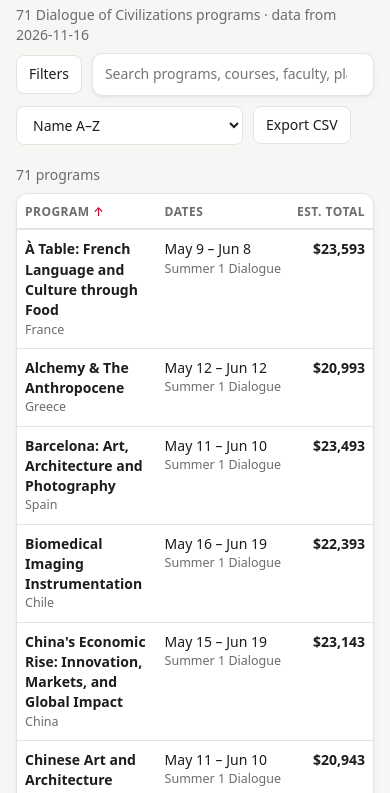
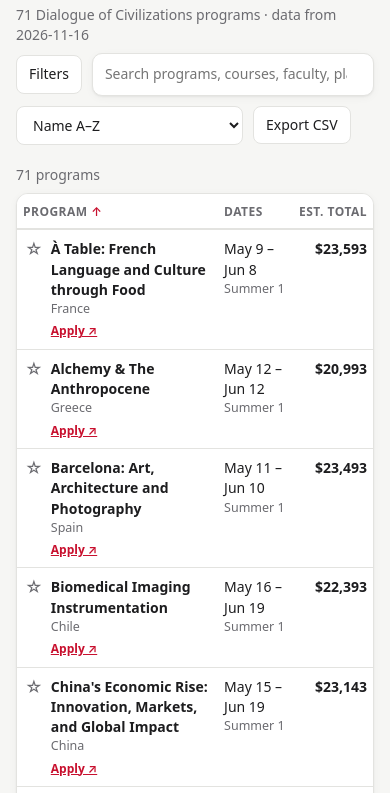
Before and after one commit to praneel-g/nu-dialogues, a plain HTML site: page ui/index.html in a window 390 px wide. Shown: the part 51-844 px from the top of the page. Drawn offline with Linux system fonts and the light colour scheme.

Commit message:
Add stars saved on the device and direct Apply links
Stars are kept in localStorage (guarded, so a blocked store just means
stars don't persist), sync across tabs, and feed a Starred only filter.
Apply links go to the portal's Students.Apply URL for the program, which
survives the sign-in redirect, and only show while it accepts applications.

Also fix the table being clipped: long faculty names and cross-listed
course codes couldn't wrap, which hid the DOC fee and total columns at
common laptop widths and made phones 360px and under scroll sideways.

```diff
--- a/ui/index.html
+++ b/ui/index.html
@@ -9,19 +9,19 @@
 <style>
 :root {
   --bg: #f6f6f4; --panel: #ffffff; --text: #1d1d1f; --muted: #6b6b70; --line: #e3e3e0;
-  --accent: #c8102e; --accent-soft: #fbe9ec; --chip: #f0f0ee; --hover: #fafaf8; --focus: #2563eb;
+  --accent: #c8102e; --accent-soft: #fbe9ec; --star: #d97706; --chip: #f0f0ee; --hover: #fafaf8; --focus: #2563eb;
   --shadow: 0 1px 2px rgba(0,0,0,.05), 0 2px 8px rgba(0,0,0,.04);
 }
 @media (prefers-color-scheme: dark) {
   :root:not([data-theme="light"]) {
     --bg: #141416; --panel: #1c1c1f; --text: #ececee; --muted: #9a9aa2; --line: #2e2e33;
-    --accent: #ff5a6e; --accent-soft: #3a1d23; --chip: #26262a; --hover: #222226; --focus: #60a5fa;
+    --accent: #ff5a6e; --accent-soft: #3a1d23; --star: #fbbf24; --chip: #26262a; --hover: #222226; --focus: #60a5fa;
     --shadow: none;
   }
 }
 :root[data-theme="dark"] {
   --bg: #141416; --panel: #1c1c1f; --text: #ececee; --muted: #9a9aa2; --line: #2e2e33;
-  --accent: #ff5a6e; --accent-soft: #3a1d23; --chip: #26262a; --hover: #222226; --focus: #60a5fa;
+  --accent: #ff5a6e; --accent-soft: #3a1d23; --star: #fbbf24; --chip: #26262a; --hover: #222226; --focus: #60a5fa;
   --shadow: none;
 }
 * { box-sizing: border-box; }
@@ -98,12 +98,18 @@ th .arrow { color: var(--accent); }
 tbody tr.row { cursor: pointer; }
 tbody tr.row:hover { background: var(--hover); }
 tr.row.open { background: var(--hover); }
+.name-cell { display: flex; gap: 6px; align-items: flex-start; }
+.star { all: unset; cursor: pointer; font-size: 17px; line-height: 1.2; color: var(--muted); padding: 0 2px; border-radius: 4px; }
+.star:hover { color: var(--accent); }
+.star[aria-pressed=true] { color: var(--star); }
+.star:focus-visible { outline: 2px solid var(--focus); }
+.apply { font-size: 12px; font-weight: 600; white-space: nowrap; }
 .name { font-weight: 600; }
 .where { color: var(--muted); font-size: 12.5px; }
 .num { text-align: right; font-variant-numeric: tabular-nums; white-space: nowrap; }
 .nowrap { white-space: nowrap; }
 .tags { display: flex; flex-wrap: wrap; gap: 4px; }
-.tag { background: var(--chip); border-radius: 6px; padding: 1px 7px; font-size: 12px; white-space: nowrap; }
+.tag { background: var(--chip); border-radius: 6px; padding: 1px 7px; font-size: 12px; }
 .tag.hl { background: var(--accent-soft); color: var(--accent); }
 .prereqs { max-width: 300px; font-size: 12px; line-height: 1.35; }
 .prereq { display: -webkit-box; -webkit-line-clamp: 3; -webkit-box-orient: vertical; overflow: hidden; }
@@ -124,18 +130,31 @@ mark { background: #fde68a; color: inherit; border-radius: 2px; }
 
 .filters-toggle { display: none; }
 .scrim { display: none; }
-@media (max-width: 900px) {
+@media (max-width: 1200px) {
+  .hide-md { display: none; }
+}
+@media (max-width: 1040px) {
   header { padding: 16px 16px 8px; }
   footer { padding: 0 16px 24px; }
-  .layout { grid-template-columns: 1fr; padding: 0 16px 32px; }
+  .layout { grid-template-columns: minmax(0, 1fr); padding: 0 16px 32px; }
   aside { position: fixed; inset: 0 auto 0 0; width: min(88vw, 340px); max-height: none; border-radius: 0; z-index: 20;
     transform: translateX(-105%); transition: transform .2s ease; }
   aside.show { transform: none; }
   .scrim { position: fixed; inset: 0; background: rgba(0,0,0,.35); z-index: 19; }
   .scrim.show { display: block; }
   .filters-toggle { display: inline-block; }
+}
+@media (max-width: 900px) {
   .hide-sm { display: none; }
   th, td { padding: 9px 8px; }
+  .name { hyphens: auto; }
+}
+@media (max-width: 480px) {
+  td.nowrap, th { white-space: normal; }
+  th, td { padding: 9px 6px; }
+}
+@media (max-width: 359px) {
+  .name { overflow-wrap: anywhere; } /* fallback where long words can't be hyphenated */
 }
 </style>
 </head>
@@ -195,7 +214,18 @@ const esc = s => String(s ?? "").replace(/[&<>"']/g, c => ({"&":"&amp;","<":"&lt
 const money = n => (n === null || n === undefined || isNaN(n)) ? "—" : "$" + Math.round(n).toLocaleString();
 const MONTHS = ["Jan","Feb","Mar","Apr","May","Jun","Jul","Aug","Sep","Oct","Nov","Dec"];
 const fmtDate = iso => { if (!iso) return "—"; const [y, m, d] = iso.split("-").map(Number); return `${MONTHS[m - 1]} ${d}, ${y}`; };
-const shortDate = iso => { if (!iso) return "—"; const [, m, d] = iso.split("-").map(Number); return `${MONTHS[m - 1]} ${d}`; };
+const shortDate = iso => { if (!iso) return "—"; const [, m, d] = iso.split("-").map(Number); return `${MONTHS[m - 1]}\u00a0${d}`; };
+
+const applyUrl = id => `https://goglobal.northeastern.edu/index.cfm?FuseAction=Students.Apply&Program_ID=${encodeURIComponent(id)}&RequiredProfile=1`;
+
+// Stars live in this browser only. Storage can be blocked (private windows), so every access is guarded.
+const STAR_KEY = "nu-dialogues:starred";
+function loadStars() {
+  try { const v = JSON.parse(localStorage.getItem(STAR_KEY) || "[]"); return new Set(Array.isArray(v) ? v.map(String) : []); }
+  catch { return new Set(); }
+}
+let stars = loadStars();
+function saveStars() { try { localStorage.setItem(STAR_KEY, JSON.stringify([...stars])); } catch {} }
 
 // Normalise each program once: multi-value fields become arrays.
 const programs = DATA.map(r => {
@@ -245,6 +275,7 @@ const FACETS = [
   { key: "status", label: "Program status" },
 ];
 const TOGGLES = [
+  { key: "starred", label: "Starred only" },
   { key: "honors", label: "Honors-endorsed only" },
   { key: "accepting", label: "Accepting applications" },
   { key: "noPrereqs", label: "No required prerequisites" },
@@ -288,6 +319,8 @@ function matchesOthers(p, skipKey) {
   if (state.to && (!p.end || p.end > state.to)) return false;
   return true;
 }
+const syncStars = () => programs.forEach(p => { p.starred = stars.has(p.id); });
+syncStars();
 const filtered = () => programs.filter(p => matchesOthers(p, null));
 
 function sorted(list) {
@@ -307,7 +340,7 @@ const facetsEl = document.getElementById("facets");
 function buildSidebar() {
   const parts = [];
   parts.push(`<details class="facet" open><summary>Quick filters</summary><div class="facet-body">
-    ${TOGGLES.map(t => `<label class="toggle"><input type="checkbox" data-toggle="${t.key}"> ${esc(t.label)}</label>`).join("")}
+    ${TOGGLES.map(t => `<label class="toggle"><input type="checkbox" data-toggle="${t.key}"> ${esc(t.label)}${t.key === "starred" ? ` <span class="count" id="star-count"></span>` : ""}</label>`).join("")}
   </div></details>`);
   parts.push(`<details class="facet" open><summary>Cost</summary><div class="facet-body range">
     <div class="range-row"><span>Estimated total up to</span><strong id="maxTotalOut"></strong></div>
@@ -364,6 +397,7 @@ function renderFacets() {
     box.querySelector(".facet-tools").style.display = VALUES[f.key].length > 8 || f.multi ? "" : "none";
   }
   TOGGLES.forEach(t => { facetsEl.querySelector(`[data-toggle="${t.key}"]`).checked = state.toggles[t.key]; });
+  document.getElementById("star-count").textContent = stars.size ? `(${programs.filter(p => p.starred).length})` : "";
   const mt = document.getElementById("maxTotal"), mf = document.getElementById("maxFee");
   mt.value = state.maxTotal; mf.value = state.maxFee;
   document.getElementById("maxTotalOut").textContent = state.maxTotal >= LIMITS.total[1] ? "Any" : money(state.maxTotal);
@@ -402,7 +436,7 @@ const COLS = [
   { key: "dates", label: "Dates", sort: "start" },
   { key: "faculty", label: "Faculty", cls: "hide-sm" },
   { key: "courses", label: "Courses", cls: "hide-sm" },
-  { key: "prereqs", label: "Prerequisites", cls: "hide-sm" },
+  { key: "prereqs", label: "Prerequisites", cls: "hide-sm hide-md" },
   { key: "fee", label: "DOC fee", sort: "fee", cls: "num hide-sm" },
   { key: "total", label: "Est. total", sort: "total", cls: "num" },
 ];
@@ -461,25 +495,28 @@ function detailRow(p) {
       <div class="more" style="margin-top:6px">Ranges count at their upper end. Check the brochure for details.</div></div>
     <div><h4>Colleges & subjects</h4>${tagList(p.colleges, state.sel.colleges, 99)}<div style="height:6px"></div>${tagList(p.subjects, state.sel.subjects, 99)}
       ${p.endorsed.length ? `<h4 style="margin-top:12px">Endorsed by</h4>${tagList(p.endorsed, state.sel.endorsed, 99)}` : ""}
-      <p style="margin:12px 0 0"><a href="${esc(r.url)}" target="_blank" rel="noopener">Open brochure ↗</a></p></div>
+      <p style="margin:12px 0 0">${p.accepting ? `<a href="${esc(applyUrl(p.id))}" target="_blank" rel="noopener"><strong>Apply ↗</strong></a> · ` : `<span class="more">Not accepting applications</span> · `}<a href="${esc(r.url)}" target="_blank" rel="noopener">Open brochure ↗</a></p></div>
   </div></td></tr>`;
 }
 
 function renderTable(list) {
   const tbody = document.getElementById("tbody");
   if (!list.length) {
-    tbody.innerHTML = `<tr><td colspan="${COLS.length}" class="empty">No programs match these filters.</td></tr>`;
+    const msg = state.toggles.starred && !stars.size ? "No starred programs yet. Tap ☆ next to a program to save it on this device." : "No programs match these filters.";
+    tbody.innerHTML = `<tr><td colspan="${COLS.length}" class="empty">${msg}</td></tr>`;
     return;
   }
   tbody.innerHTML = list.map(p => {
     const open = openRows.has(p.id);
     const badges = (p.honors ? `<span class="tag honors">Honors</span> ` : "") + (p.plus ? `<span class="tag">Dialogue+</span> ` : "");
     return `<tr class="row ${open ? "open" : ""}" data-id="${p.id}" tabindex="0" aria-expanded="${open}">
-      <td><div class="name">${highlight(p.name)}</div><div class="where">${highlight(p.countries.join(", "))}</div>${badges ? `<div class="tags" style="margin-top:4px">${badges}</div>` : ""}</td>
-      <td class="nowrap">${shortDate(p.start)} – ${shortDate(p.end)}<div class="where">${esc(p.terms.join(", "))}</div></td>
+      <td><div class="name-cell"><button class="star" data-star="${p.id}" aria-pressed="${p.starred}" aria-label="${p.starred ? "Unstar" : "Star"} ${esc(p.name)}" title="${p.starred ? "Starred on this device" : "Star (saved on this device)"}">${p.starred ? "★" : "☆"}</button>
+        <div><div class="name">${highlight(p.name)}</div><div class="where">${highlight(p.countries.join(", "))}</div>
+        ${badges || p.accepting ? `<div class="tags" style="margin-top:4px">${badges}${p.accepting ? `<a class="apply" href="${esc(applyUrl(p.id))}" target="_blank" rel="noopener">Apply ↗</a>` : ""}</div>` : ""}</div></div></td>
+      <td class="nowrap">${shortDate(p.start)} – ${shortDate(p.end)}<div class="where">${esc(p.terms.map(t => t.replace(/ Dialogue$/, "").replace(/ /g, "\u00a0")).join(", "))}</div></td>
       <td class="hide-sm">${tagList(p.faculty, state.sel.faculty, 3)}</td>
       <td class="hide-sm">${tagList(p.courses.map(c => c.split(":")[0]), [], 4)}</td>
-      <td class="hide-sm">${prereqCell(p)}</td>
+      <td class="hide-sm hide-md">${prereqCell(p)}</td>
       <td class="num hide-sm">${money(p.fee)}</td>
       <td class="num"><strong>${money(p.total)}</strong></td>
     </tr>${open ? detailRow(p) : ""}`;
@@ -587,8 +624,22 @@ function init() {
   });
   const toggleRow = row => { const id = row.dataset.id; openRows.has(id) ? openRows.delete(id) : openRows.add(id); renderTable(current); };
   const tbody = document.getElementById("tbody");
-  tbody.addEventListener("click", e => { if (e.target.closest("a")) return; const row = e.target.closest("tr.row"); if (row) toggleRow(row); });
+  tbody.addEventListener("click", e => {
+    const star = e.target.closest("[data-star]");
+    if (star) {
+      const id = star.dataset.star;
+      stars.has(id) ? stars.delete(id) : stars.add(id);
+      saveStars(); syncStars(); update();
+      tbody.querySelector(`[data-star="${id}"]`)?.focus();
+      return;
+    }
+    if (e.target.closest("a")) return;
+    const row = e.target.closest("tr.row"); if (row) toggleRow(row);
+  });
+  // Stars changed in another tab.
+  window.addEventListener("storage", e => { if (e.key === STAR_KEY) { stars = loadStars(); syncStars(); update(); } });
   tbody.addEventListener("keydown", e => {
+    if (e.target.closest("a, button")) return; // let links and the star button handle their own keys
     const row = e.target.closest("tr.row");
     if (row && (e.key === "Enter" || e.key === " ")) { e.preventDefault(); toggleRow(row); tbody.querySelector(`tr.row[data-id="${row.dataset.id}"]`).focus(); }
   });
```
Also changed, not shown: 1 other file.
